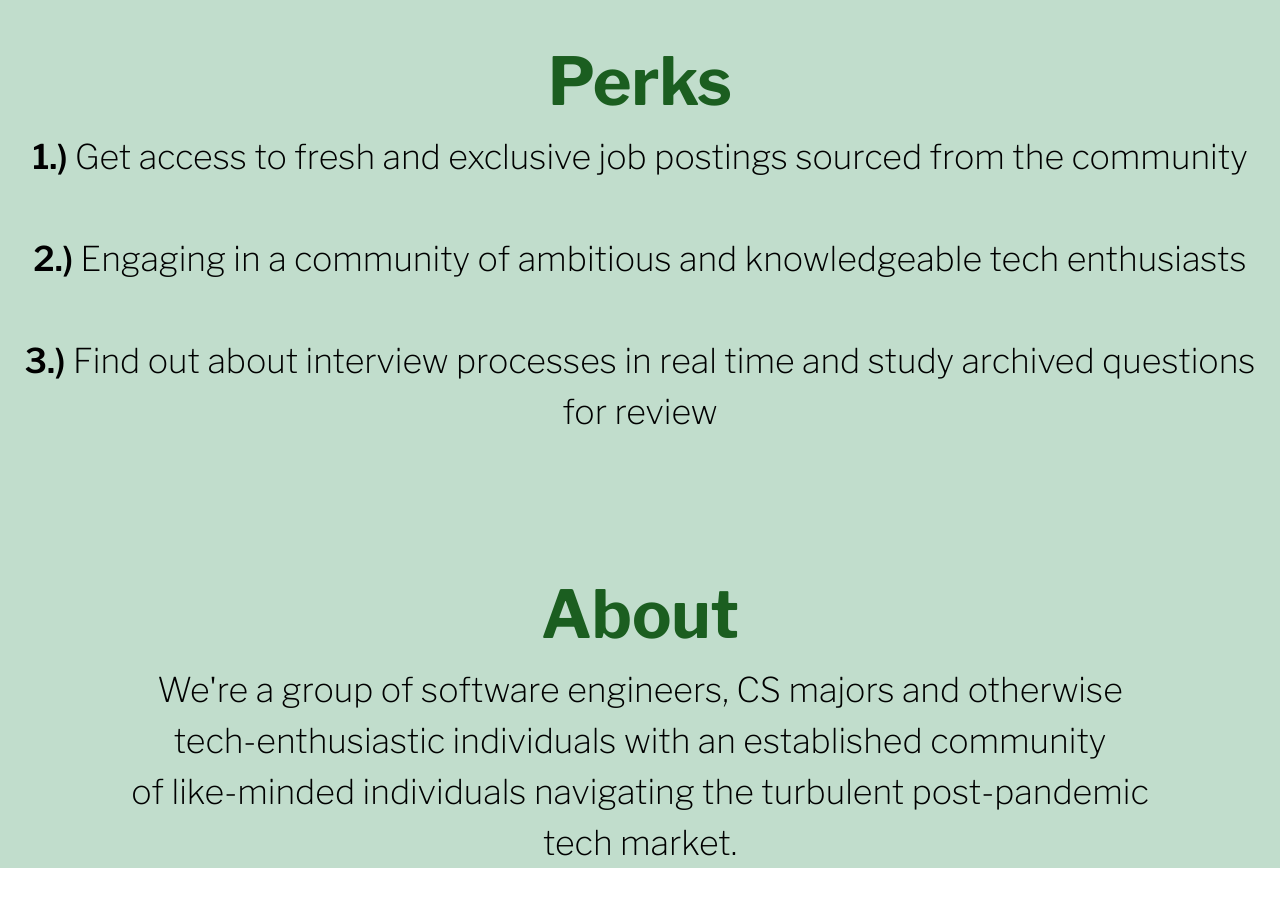
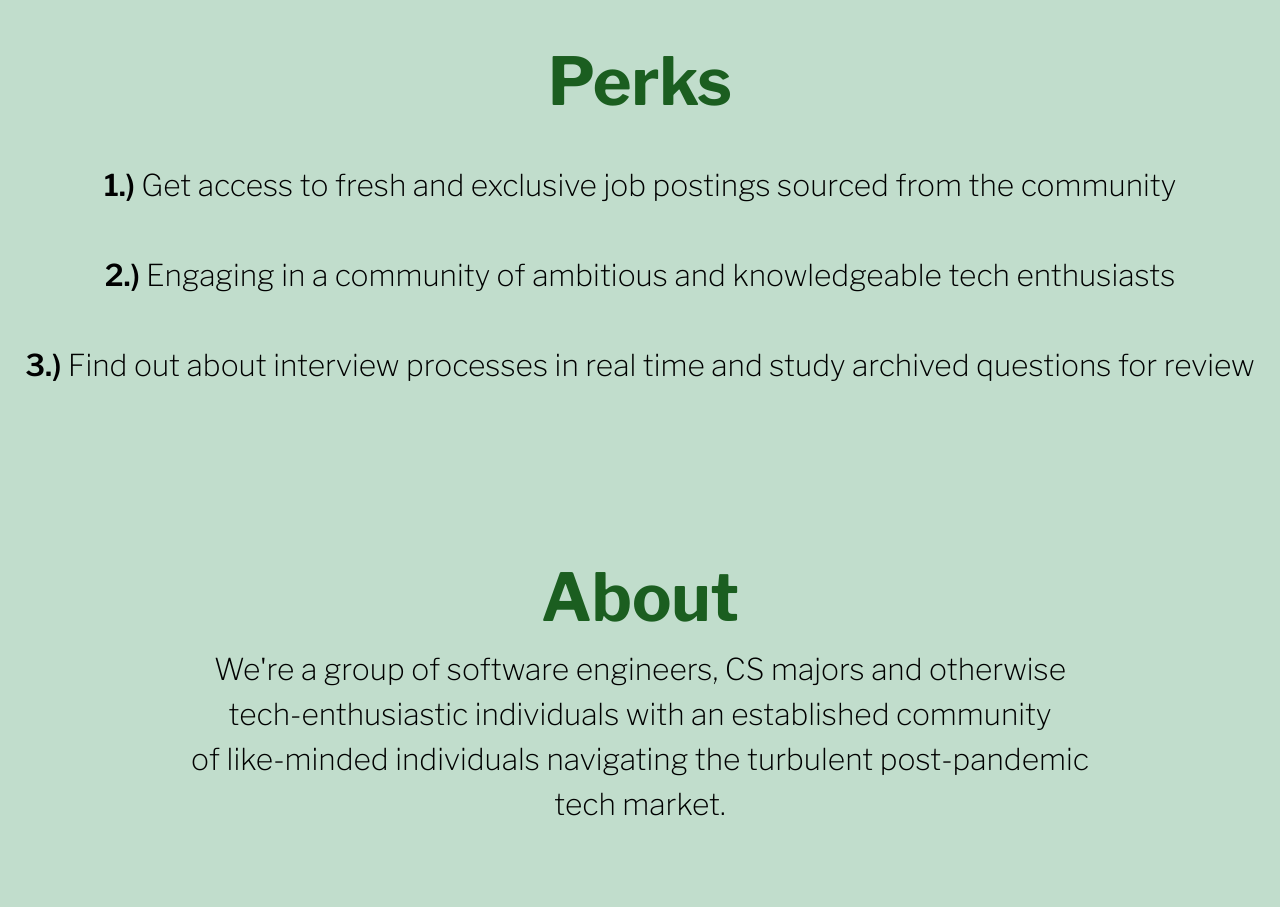
Before and after one commit to arzhangv/cscountryclub2.22, a React (Create React App) app: page / in a window 1280 px wide. Shown: the part 1440-2347 px from the top of the page. Before the commit the page ends 2308 px from the top, so only its background shows below. Built offline with nearby package versions, Linux system fonts and the light colour scheme; the HTML template or start-up script is replaced by a standard one.

Commit message:
new build

```diff
--- a/src/components/Companies.js
+++ b/src/components/Companies.js
@@ -42,31 +42,33 @@
               <div className="relative  text-center text-green-900 text-[66px] font-bold font-['Libre Franklin']">
                   Perks
               </div>
-              <div className="relative  text-center"><span
-                  className="text-black text-[34px] font-semibold font-['Libre Franklin']"> 1.) </span><span
-                  className="text-black text-[34px] font-extralight font-['Libre Franklin']">Get access to fresh and exclusive job postings sourced from the community<br/><br/></span><span
-                  className="text-black text-[34px] font-semibold font-['Libre Franklin']">2.) </span><span
-                  className="text-black text-[34px] font-extralight font-['Libre Franklin']">Engaging in a community of ambitious and knowledgeable tech enthusiasts<br/></span><span
-                  className="text-black text-[34px] font-semibold font-['Libre Franklin']"><br/>3.)</span><span
-                  className="text-black text-[34px] font-extralight font-['Libre Franklin']"> Find out about interview processes in real time and study archived questions for review</span>
+              <div className="relative py-8 text-center"><span
+                  className="text-black text-[30px] font-semibold font-['Libre Franklin']"> 1.) </span><span
+                  className="text-black text-[30px] font-extralight font-['Libre Franklin']">Get access to fresh and exclusive job postings sourced from the community<br/><br/></span><span
+                  className="text-black text-[30px] font-semibold font-['Libre Franklin']">2.) </span><span
+                  className="text-black text-[30px] font-extralight font-['Libre Franklin']">Engaging in a community of ambitious and knowledgeable tech enthusiasts<br/></span><span
+                  className="text-black text-[30px] font-semibold font-['Libre Franklin']"><br/>3.)</span><span
+                  className="text-black text-[30px] font-extralight font-['Libre Franklin']"> Find out about interview processes in real time and study archived questions for review</span>
               </div>
               <div className="relative py-16"></div>
               <div
                   className="relative  text-center text-green-900 text-[66px] font-bold font-['Libre Franklin']">About
               </div>
-              <div className="relative  text-center text-black text-[34px] font-extralight font-['Libre Franklin']">
-                  <h1 className="relative  text-center text-black text-[34px] font-extralight font-['Libre Franklin']">
+              <div className="relative  text-center text-black text-[30px] font-extralight font-['Libre Franklin']">
+                  <h1 className="relative  text-center text-black text-[30px] font-extralight font-['Libre Franklin']">
                       We're a group of software engineers, CS majors and otherwise
                   </h1>
-                  <h1 className="relative  text-center text-black text-[34px] font-extralight font-['Libre Franklin']">
+                  <h1 className="relative  text-center text-black text-[30px] font-extralight font-['Libre Franklin']">
                       tech-enthusiastic individuals with an established community
                   </h1>
-                  <h1 className="relative  text-center text-black text-[34px] font-extralight font-['Libre Franklin']">
+                  <h1 className="relative  text-center text-black text-[30px] font-extralight font-['Libre Franklin']">
                       of like-minded individuals navigating the turbulent post-pandemic
                   </h1>
-                  <h1 className="relative  text-center text-black text-[34px] font-extralight font-['Libre Franklin']">
+                  <h1 className="relative  text-center text-black text-[30px] font-extralight font-['Libre Franklin']">
                       tech market.
                   </h1>
+              </div>
+              <div className="w-screen h-2/3 py-20">
               </div>
           </div>
       </>);
--- a/src/components/Page.js
+++ b/src/components/Page.js
@@ -12,6 +12,9 @@
          <div className="w-screen h-screen bg-green-tertiary">
            <Companies/>
        </div>
+        <div className="w-screen h-1/2 bg-green-tertiary">
+
+        </div>
     </>
   );
 };
```
